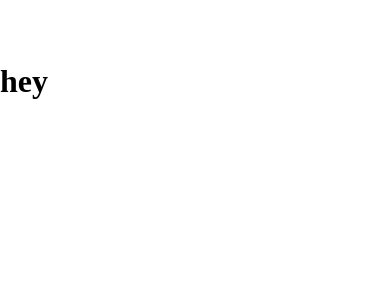
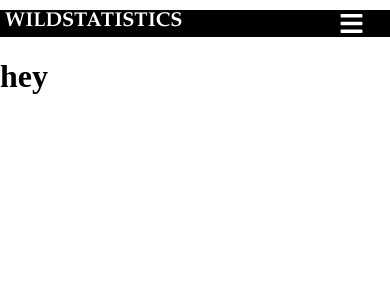
Before and after one commit to mahim2003/Animal-Website, a React (Vite) app: page /about in a window 390 px wide. Shown: the top 300 px of the page. Built offline with nearby package versions, Linux system fonts and the light colour scheme.

Commit message:
Connect Links

```diff
--- a/src/App.css
+++ b/src/App.css
@@ -11,7 +11,7 @@ body {
 .navbar {
   width: 100%;
   height: auto;
-  background-color: transparent ;
+  background-color: black ;
   flex-direction: row;
   justify-content: space-between;
   z-index:999;
@@ -25,6 +25,14 @@ body {
 }*/
 
 
+.navbar h3 {
+  margin: 0;
+  font-size: 20px;
+  color:white;
+  font-family:"Garamond", "Times New Roman", serif;
+  margin-left:5px;
+}
+
 .navbar .right a {
   color: white;
   text-decoration: none;
@@ -33,17 +41,14 @@ body {
   font-family:"Garamond", "Georgia", serif;
   z-index:999;
 }
-.navbar .right button{
+.navbar .icon{
   background-color: transparent;
   border:none;
   color:white;
   cursor:pointer;
   margin-right:20px;
   display:none;
-
-}
-.navbar .right svg {
-  font-size: 30px;
+  font-size:25px;
 }
 /*img{
   width:100%;
@@ -64,15 +69,28 @@ body {
   object-fit:cover;
 
 }
+.navbar .nright a{
+  color:white;
+  text-decoration:none;
+  justify-content: right;
+  display: flex;
+  flex-direction: column;
+  margin-top:30px;
+
+  }
+
 
 
 @media only screen and (max-width:768px){
-  .navbar .right a{
+  .navbar .right {
     display:none;
   }
-  .navbar .right button {
+  .navbar .icon {
     display: flex;
     flex-direction: row;
+  }
+  .navbar .left{
+    font-size:16px;
+  }
 
-  }
 }
--- a/src/components/Navbar.jsx
+++ b/src/components/Navbar.jsx
@@ -1,25 +1,30 @@
-import React from 'react';
+import React, {useState} from 'react';
 import logo from '../assets/logo-color.png';
 import {Link} from 'react-router-dom';
 import "../App.css";
 import {FaBars} from "react-icons/fa";
 
 function Navbar() {
+  const[openLinks, setOpenLinks]= useState(false);
+  const toggleNavbar = () => {
+    setOpenLinks(prevLinks=>!prevLinks);
+  };
   return (
     <div className="navbar">
-        <div className="left">
-            {/*<img src={logo}/>*/}
-        </div>
-        <div className="right">
+
+      <h3>WILDSTATISTICS</h3>
+
+        <div className={openLinks ? "nright" : "right"} >
             <Link to="/">Home</Link>
             <Link to="/cities">Cities</Link>
             <Link to="/about">About</Link>
             <Link to="/contact">Contact</Link>
             <Link to="/explore">Explore</Link>
-            <button>
-              <FaBars/>
-            </button>
-        </div>
+            </div>
+        <button className="icon" onClick={toggleNavbar}>
+          <FaBars/>
+        </button>
+
 
     </div>
   )
```
